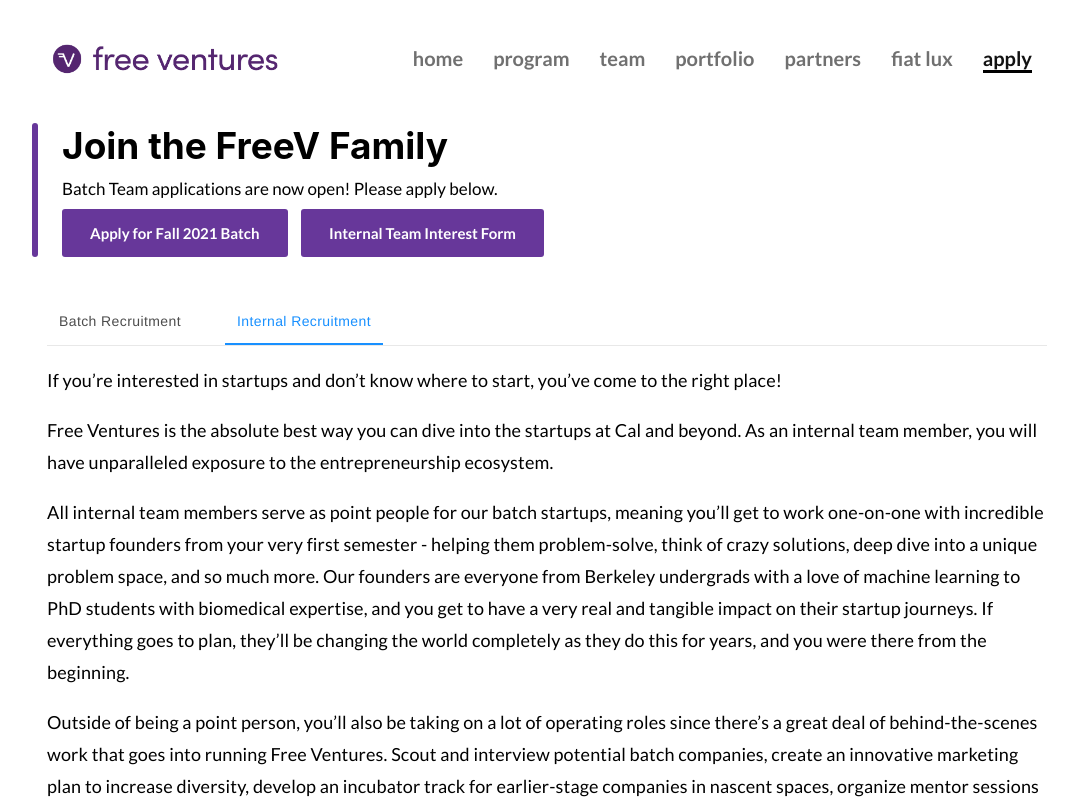
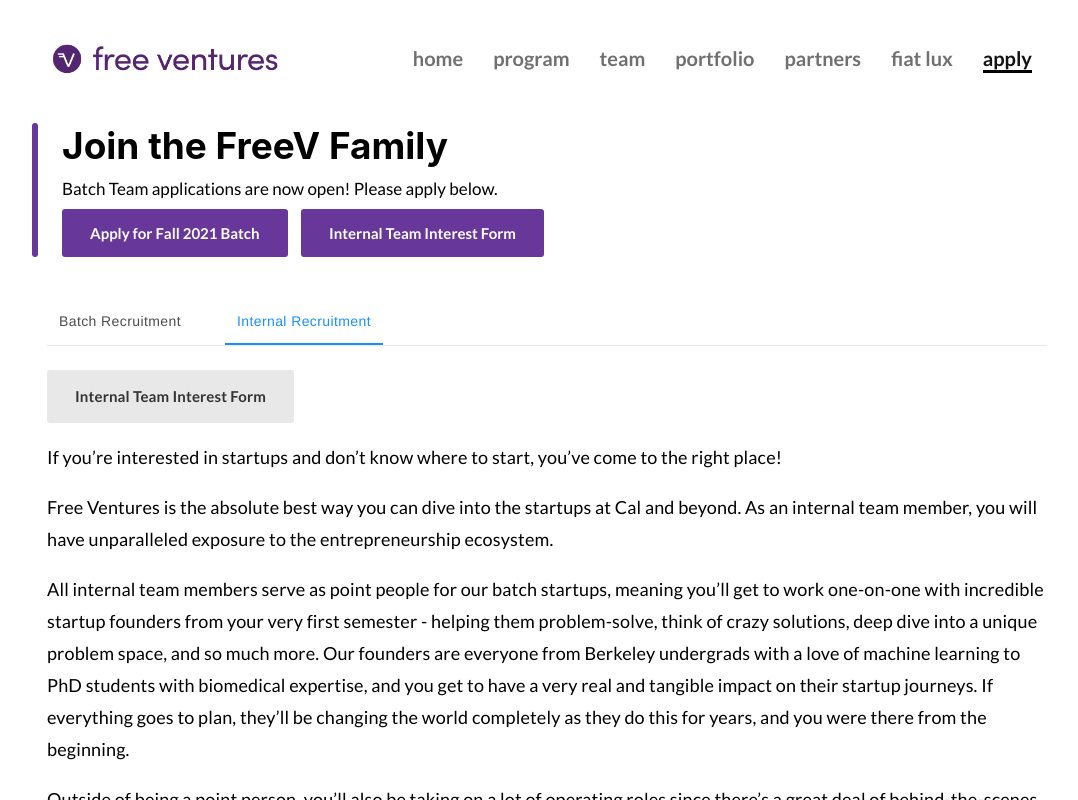
Before and after one commit to Free-Ventures-Cal/website, a React (Create React App) app: page /apply in a window 1280 px wide. Both pictures are taken after a click on the tab "Internal Recruitment". Shown: the top 800 px of the page, without its empty margins (93-1171 px from the left). Built offline with nearby package versions, Linux system fonts and the light colour scheme.

Commit message:
Add another internal form button

```diff
--- a/src/Components/Apply.js
+++ b/src/Components/Apply.js
@@ -208,6 +208,8 @@ function Apply(props) {
                         {/* INTERNAL TAB */}
 
                         <TabPanel value={value} index={1}>
+                            <br/>
+                            <a href="https://forms.gle/47YUmy5eXgaotm169" className="genericButtonGray" target="_blank" rel="noopener noreferrer">Internal Team Interest Form</a>
                             <p>If you’re interested in startups and don’t know where to start, you’ve come to the right place!</p>
                             <p>Free Ventures is the absolute best way you can dive into the startups at Cal and beyond. As an internal team member, you will have unparalleled exposure to the entrepreneurship ecosystem. </p>
                             <p>All internal team members serve as point people for our batch startups, meaning you’ll get to work one-on-one with incredible startup founders from your very first semester - helping them problem-solve, think of crazy solutions, deep dive into a unique problem space, and so much more. Our founders are everyone from Berkeley undergrads with a love of machine learning to PhD students with biomedical expertise, and you get to have a very real and tangible impact on their startup journeys. If everything goes to plan, they’ll be changing the world completely as they do this for years, and you were there from the beginning. </p>
```
